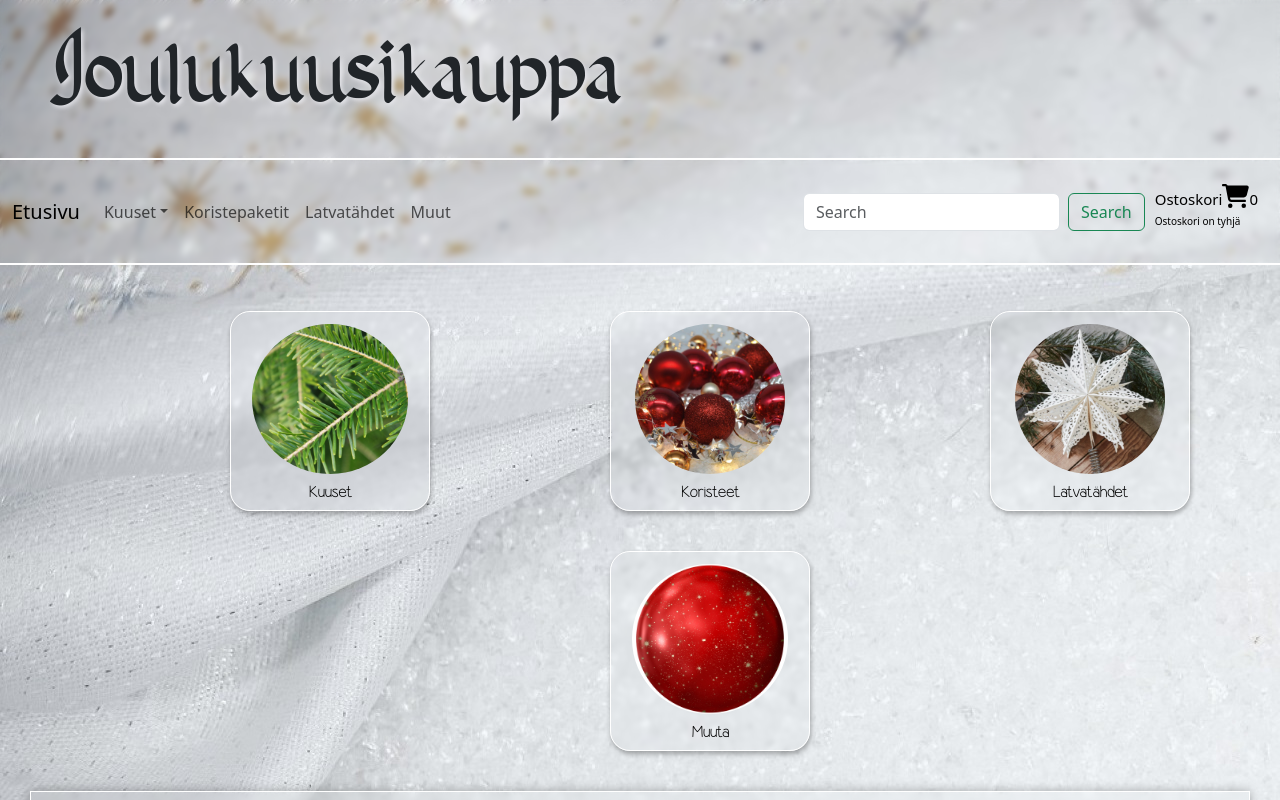
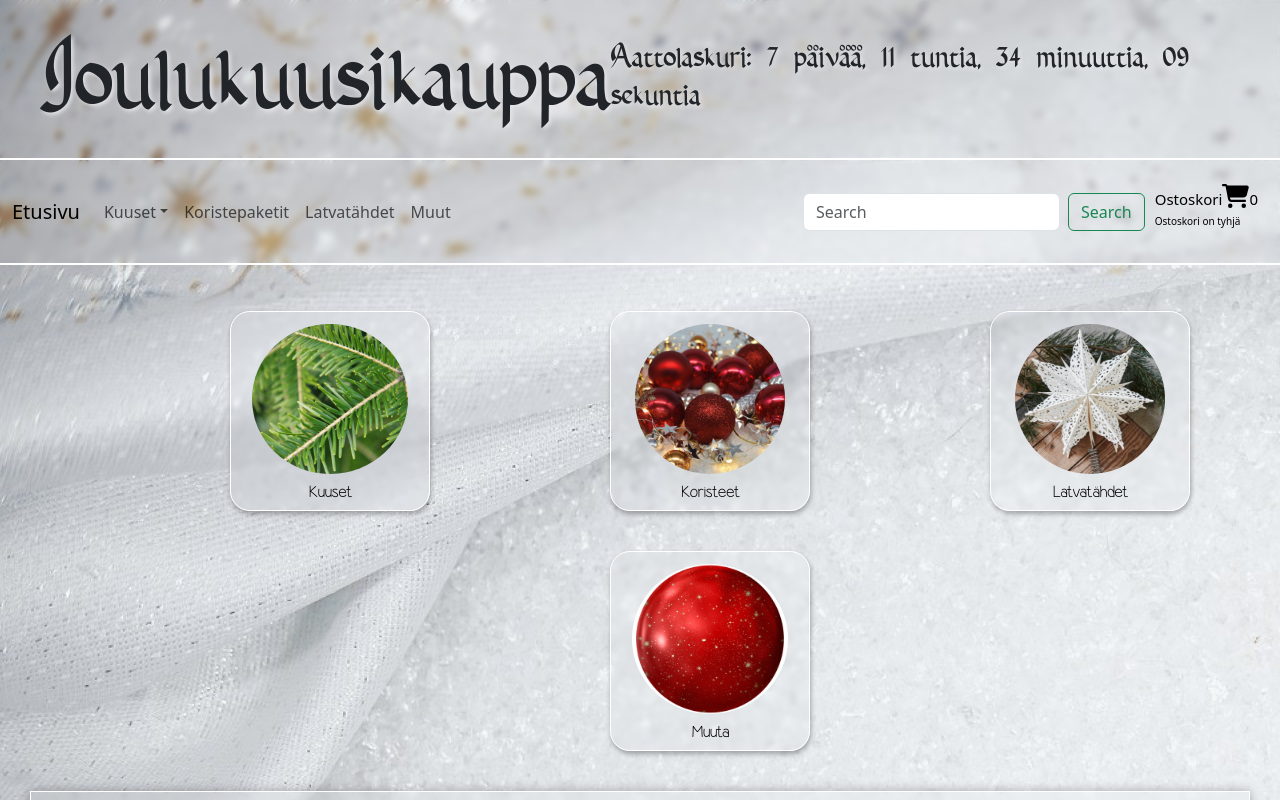
Before and after one commit to Verkkopalveluprojekti-Ryhma10/joulukuusikauppa, a React (Create React App) app: page / in a window 1280 px wide. Shown: the top 800 px of the page. Built offline with nearby package versions, Linux system fonts and the light colour scheme.

Commit message:
inspiration striked and this is christmasevecalculator

```diff
--- a/src/components/common/Header.js
+++ b/src/components/common/Header.js
@@ -1,6 +1,7 @@
 import React from 'react';
 import '../../styles/Header.css'
 import Navbar from "./Navbar";
+import DaysToChristmas from '../content/DaysToChristmas'
 
 
 function Header() {
@@ -8,6 +9,7 @@ function Header() {
       <div>
         <header className="header">
           <h1>Joulukuusikauppa</h1>
+          <DaysToChristmas className="days"/>
         </header>
         <div>
           <Navbar />
--- /dev/null
+++ b/src/components/content/DaysToChristmas.js
@@ -0,0 +1,52 @@
+import React, { useState, useEffect } from 'react';
+
+const CountdownToChristmas = () => {
+  // State variable to calculate remaining time in days, hours, minutes, and seconds
+  const [timeLeft, setTimeLeft] = useState({ days: 0, hours: 0, minutes: 0, seconds: 0 });
+
+  useEffect(() => {
+    // Set Christmas day date
+    const christmasDate = new Date('2023-12-24');
+
+    // Set interval to update every 1 second
+    // https://www.geeksforgeeks.org/javascript-date-gettime-method/?ref=header_search
+    const interval = setInterval(() => {
+      const currentTime = new Date();
+      const difference = christmasDate.getTime() - currentTime.getTime();
+
+      // Calculate remaining time in days, hours, minutes, and seconds
+      // https://www.geeksforgeeks.org/how-to-calculate-the-number-of-days-between-two-dates-in-javascript/
+      const days = Math.floor(difference / (1000 * 60 * 60 * 24));
+      const hours = Math.floor((difference % (1000 * 60 * 60 * 24)) / (1000 * 60 * 60));
+      const minutes = Math.floor((difference % (1000 * 60 * 60)) / (1000 * 60));
+      const seconds = Math.floor((difference % (1000 * 60)) / 1000);
+
+      // Set remaining time to the state variable
+      setTimeLeft({ days, hours, minutes, seconds });
+
+      // If the remaining time is negative (already passed), clear the interval
+      if (difference < 0) {
+        clearInterval(interval);
+        setTimeLeft({ days: 0, hours: 0, minutes: 0, seconds: 0 });
+      }
+    }, 1000);
+
+    // Clear the interval when the component is unmounted
+    // action stops the setInterval operation that was previously set
+    return () => clearInterval(interval);
+  }, []);
+
+  return (
+    <div>
+      {/* Display the remaining time in days, hours, minutes, and seconds
+        .padstart method first parameter (2) represents final length of the string and
+        second parameter ('0') adds a leading zero if necessary*/}
+      <h3>
+        Aattolaskuri:
+        {` ${timeLeft.days} päivää, ${timeLeft.hours.toString().padStart(2, '0')} tuntia, ${timeLeft.minutes.toString().padStart(2, '0')} minuuttia, ${timeLeft.seconds.toString().padStart(2, '0')} sekuntia`}
+      </h3>
+    </div>
+  );
+};
+
+export default CountdownToChristmas;
--- a/src/styles/Header.css
+++ b/src/styles/Header.css
@@ -6,7 +6,10 @@
   }
 
 .header {
-
+    display: flex;
+    justify-content: space-between;
+    align-items: center;
+    padding-left: 40px;
     height: 10em;
     width: 100%;
     border-bottom: 2px solid white;
@@ -24,11 +27,13 @@ h1 {
     color:rgb(79, 93, 104);
     text-shadow: 2px 2px 4px rgb(230, 230, 235);
     font-family: 'NewFont', sans-serif;
-    position: absolute;
-    top: 0%;
-    left: 0%;
-    padding-top: 10px;
-    padding-left: 50px;
+}
+
+.header .days, h3 {
+    font-size: 2em !important;
+    color:rgb(79, 93, 104);
+    text-shadow: 2px 2px 4px rgb(230, 230, 235);
+    font-family: 'NewFont', sans-serif;
 }
 
 .shopping-cart {
```
Also changed, not shown: documentation/sprint_katselmoinnit/sprint_zero.jpg (added).
